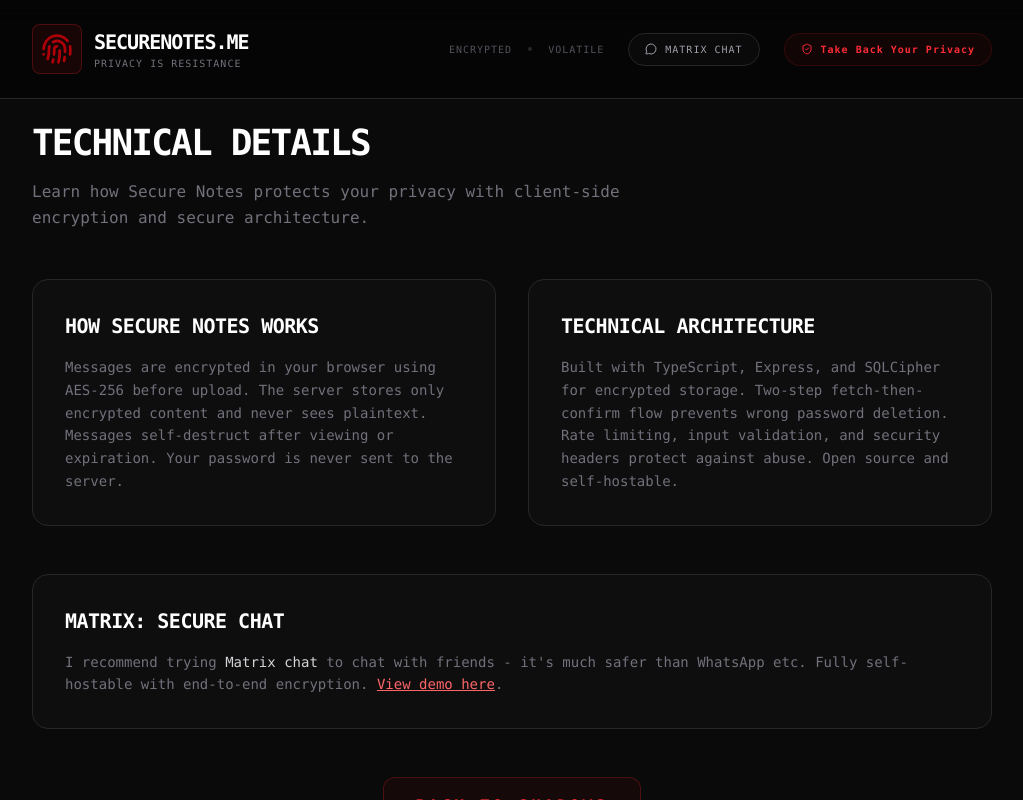
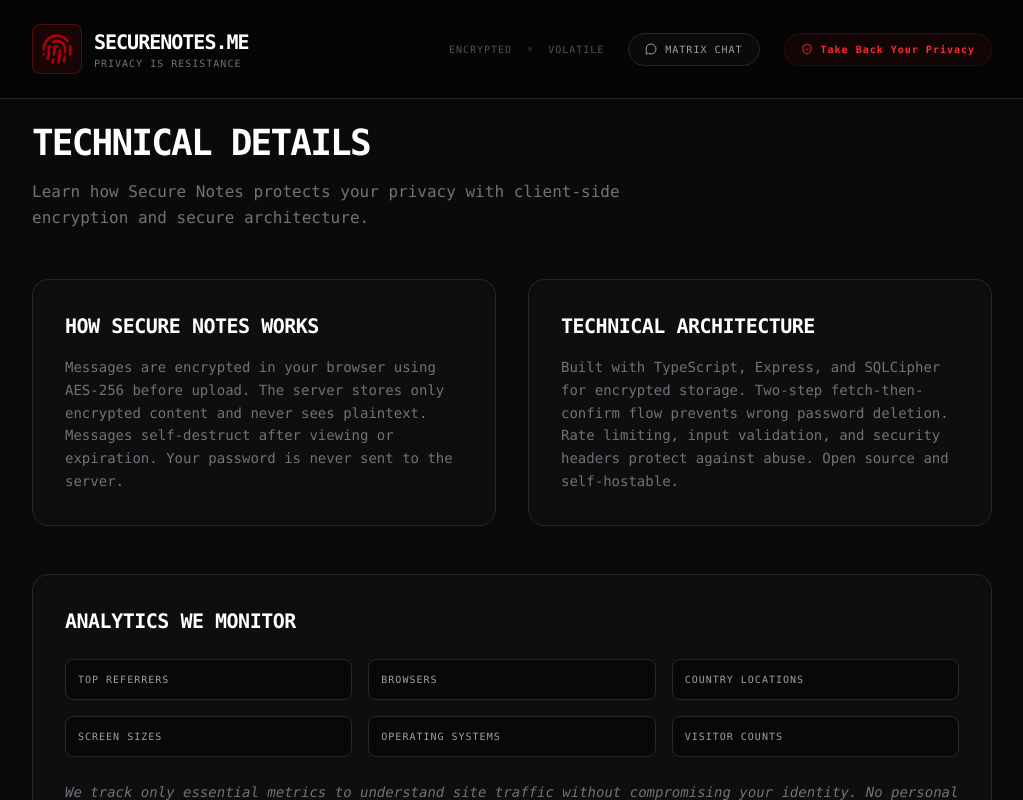
Before and after one commit to pk1888/securenotes.me, a React (Vite) app: page / in a window 1280 px wide. Both pictures are taken after a click on the button "WHAT WE SEE". Shown: the top 800 px of the page, without its empty margins (128-1151 px from the left). Built offline with nearby package versions, Linux system fonts and the light colour scheme.

Commit message:
Restore analytics data monitoring section with factual tracking information

```diff
--- a/src/App.tsx
+++ b/src/App.tsx
@@ -622,6 +622,28 @@ export default function App() {
                   </div>
                 </div>
 
+                {/* Analytics Data Section */}
+                <div className="p-8 bg-zinc-900/30 border border-zinc-800 rounded-2xl space-y-6">
+                  <h3 className="text-xl font-bold text-white uppercase tracking-tight">Analytics We Monitor</h3>
+                  <div className="grid grid-cols-2 md:grid-cols-3 gap-4">
+                    {[
+                      "Top Referrers",
+                      "Browsers",
+                      "Country Locations",
+                      "Screen Sizes",
+                      "Operating Systems",
+                      "Visitor Counts"
+                    ].map((item) => (
+                      <div key={item} className="flex items-center gap-3 p-3 bg-black/40 border border-zinc-800 rounded-lg text-[10px] uppercase tracking-widest text-zinc-400">
+                        {item}
+                      </div>
+                    ))}
+                  </div>
+                  <p className="text-sm text-zinc-500 leading-relaxed italic">
+                    We track only essential metrics to understand site traffic without compromising your identity. No personal data or message content is collected.
+                  </p>
+                </div>
+
                 {/* Matrix Recommendation */}
                 <div className="p-8 bg-zinc-900/30 border border-zinc-800 rounded-2xl space-y-4">
                   <h3 className="text-xl font-bold text-white uppercase tracking-tight">Matrix: Secure Chat</h3>
```
